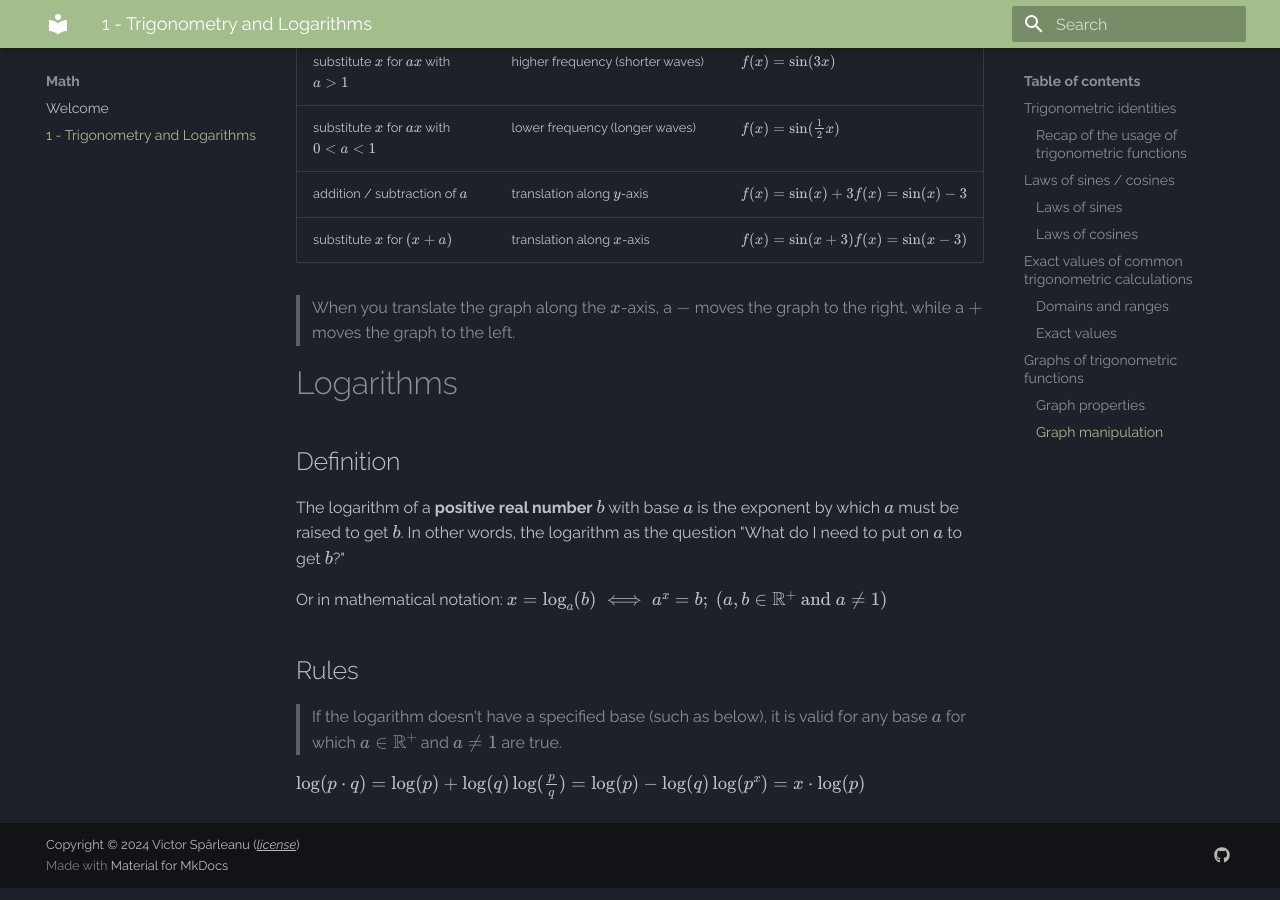
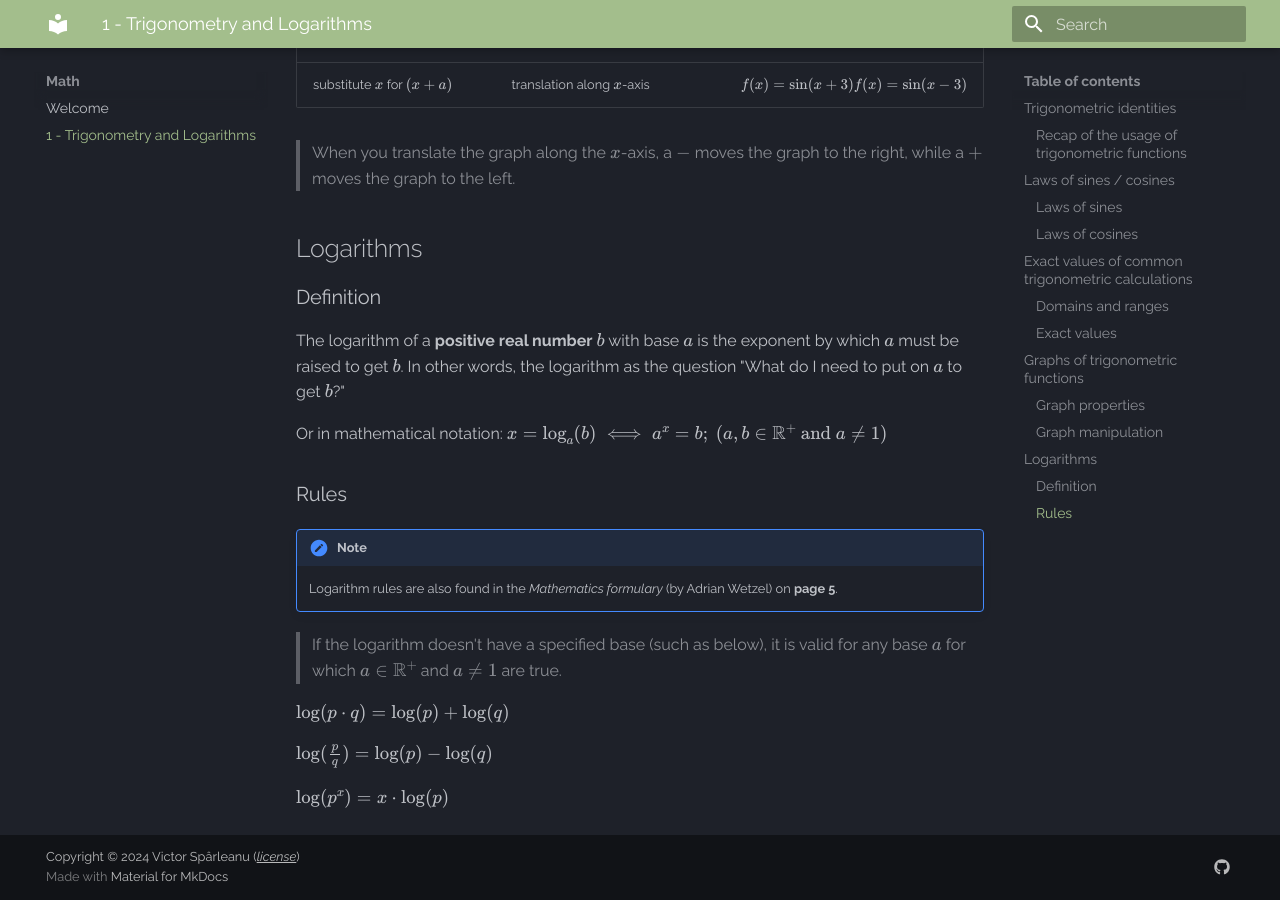
Before and after one commit to VSparl/summary-site, an MkDocs documentation site: the page built from docs/bma/1/summary.md, in a window 1280 px wide and 900 px high, scrolled down 2667 px. Built offline with MkDocs 1.6.1 and Material for MkDocs 9.7.7, drawn with Linux system fonts in a browser that asks for light colours; some of the changed text lies outside the part shown.

Commit message:
changed formatting and added infos

```diff
--- a/docs/bma/1/summary.md
+++ b/docs/bma/1/summary.md
@@ -1,6 +1,6 @@
-# Trigonometry
+# Trigonometry & Logarithms
 
-## Trigonometric identities
+### Trigonometric identities
 
 These laws apply in every triangle; It doesn't have to be a right-angled triangle.
 
@@ -8,7 +8,7 @@ $(\sin(\phi))^2 + (\cos(\phi))^2 = 1$
 
 $\tan(\phi) = \frac{\sin(\phi)}{\cos(\phi)}$
 
-### Recap of the usage of trigonometric functions
+#### Recap of the usage of trigonometric functions
 
 $\sin(x) = \frac{\text{opp}}{\text{hyp}}$
 
@@ -18,11 +18,11 @@ $\tan(x) = \frac{\text{opp}}{\text{adj}}$
 
 > You can remember the pairings using the phrase **_soh-cah-toa_**. The letters in each syllable represent the sides of the triangles that make up the fraction.
 
-## Laws of sines / cosines
+### Laws of sines / cosines
 
 These laws apply in every triangle; It doesn't have to be a right-angled triangle.
 
-### Laws of sines
+#### Laws of sines
 
 $\frac{a}{b} = \frac{\sin(\alpha)}{\sin(\beta)}$
 
@@ -30,15 +30,15 @@ $\frac{a}{c} = \frac{\sin(\alpha)}{\sin(\gamma)}$
 
 $\frac{b}{c} = \frac{\sin(\beta)}{\sin(\gamma)}$
 
-### Laws of cosines
+#### Laws of cosines
 
 $a^2 = b^2 + c^2 - 2bc \cdot \cos(\alpha)$
 $b^2 = a^2 + c^2 - 2ac \cdot \cos(\beta)$
 $c^2 = a^2 + b^2 - 2ab \cdot \cos(\gamma)$
 
-## Exact values of common trigonometric calculations
+### Exact values of common trigonometric calculations
 
-### Domains and ranges
+#### Domains and ranges
 
 - **domain** ($\mathbb{D}$): All values that a function accepts as input
 - **range** ($\mathbb{W}$): All values that a function can return
@@ -49,7 +49,7 @@ $\tan(\phi) \to \mathbb{D} = \mathbb{R} \backslash \left\{ (2k+1) \cdot \frac{\p
 
 > _The domain of $\tan(\phi)$ includes all real numbers, except those that are an odd multiple of $\frac{\pi}{2}$ radians, which corresponds to 90 degrees. This is due to the angle going straight up or straight down in the unit circle, thus never crossing the $\tan(\phi)$ line._
 
-### Exact values
+#### Exact values
 
 | degrees      | $0°$ | $30°$                | $45°$                | $60°$                | $90°$           | $180°$ | $270°$           | $360°$ |
 | ------------ | ---- | -------------------- | -------------------- | -------------------- | --------------- | ------ | ---------------- | ------ |
@@ -58,9 +58,9 @@ $\tan(\phi) \to \mathbb{D} = \mathbb{R} \backslash \left\{ (2k+1) \cdot \frac{\p
 | $\cos(\phi)$ | $1$  | $\frac{\sqrt{3}}{2}$ | $\frac{\sqrt{2}}{2}$ | $\frac{1}{2}$        | $0$             | $-1$   | $0$              | $1$    |
 | $\tan(\phi)$ | $0$  | $\frac{\sqrt{3}}{3}$ | $1$                  | $\sqrt{3}$           | _nd_            | $0$    | _nd_             | $0$    |
 
-## Graphs of trigonometric functions
+### Graphs of trigonometric functions
 
-### Graph properties
+#### Graph properties
 
 $\sin(\phi)$:
 
@@ -81,7 +81,7 @@ $\tan(\phi)$:
 - asymptotes: $x = \left\{(2k + 1) \cdot \frac{\pi}{2}; \ k \in \mathbb{Z}\right\}$
   > _The asymptotes of $\tan(\phi)$ are all odd multiples of $\frac{\pi}{2}$_, because they don't fit into the domain ($\mathbb{D}$).
 
-### Graph manipulation
+#### Graph manipulation
 
 | Change in term                           | resulting change of trigonometric graph | example                                    |
 | ---------------------------------------- | --------------------------------------- | ------------------------------------------ |
@@ -94,9 +94,9 @@ $\tan(\phi)$:
 
 > When you translate the graph along the $x$-axis, a $-$ moves the graph to the right, while a $+$ moves the graph to the left.
 
-# Logarithms
+## Logarithms
 
-## Definition
+### Definition
 
 The logarithm of a **positive real number** $b$ with base $a$ is the exponent by which $a$ must be raised to get $b$.
 In other words, the logarithm as the question "What do I need to put on $a$ to get $b$?"
@@ -104,10 +104,15 @@ In other words, the logarithm as the question "What do I need to put on $a$ to g
 Or in mathematical notation:
 $x = \log_a(b) \iff a^x = b; \ (a, b \in \mathbb{R}^+ \text{ and } a \neq 1)$
 
-## Rules
+### Rules
+
+!!! note
+    Logarithm rules are also found in the *Mathematics formulary* (by Adrian Wetzel) on **page 5**.
 
 > If the logarithm doesn't have a specified base (such as below), it is valid for any base $a$ for which $a \in \mathbb{R}^+$ and $a \neq 1$ are true.
 
-$\log(p \cdot q) = \log(p) + \log(q)
-\log(\frac{p}{q}) = \log(p) - \log(q)
-\log(p^x) = x \cdot \log(p)$
+$\log(p \cdot q) = \log(p) + \log(q)$
+
+$\log(\frac{p}{q}) = \log(p) - \log(q)$
+
+$\log(p^x) = x \cdot \log(p)$
```
